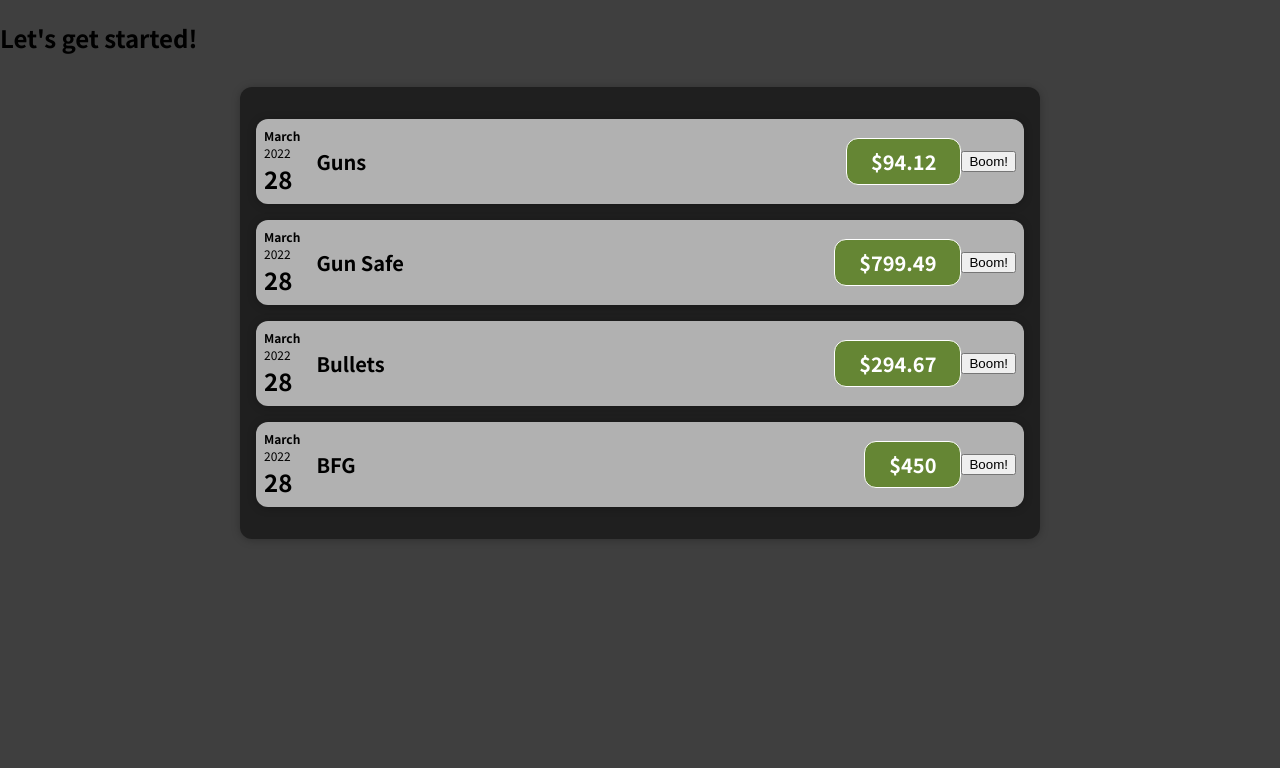
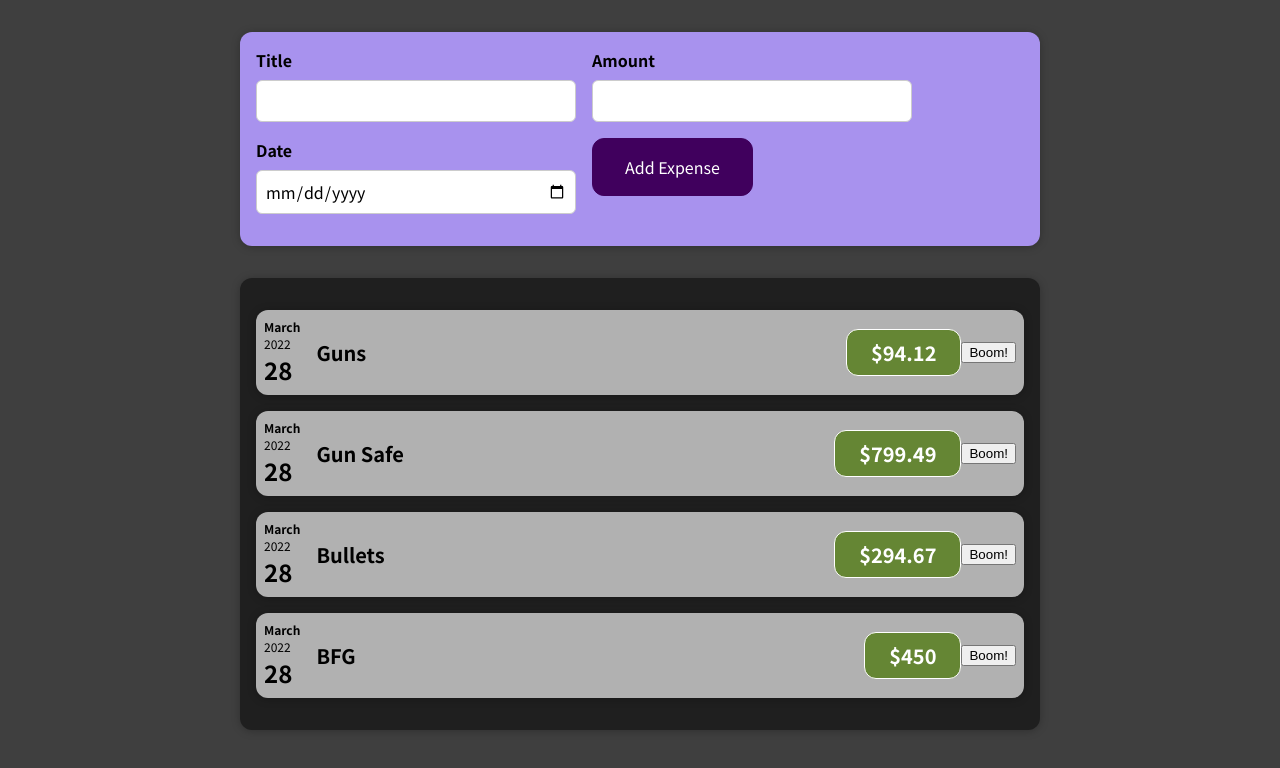
Before and after one commit to colbycocking/react-guide, a React (Create React App) app: page / in a window 1280 px wide. Shown: the top 768 px of the page. Built offline with nearby package versions, Linux system fonts and the light colour scheme.

Commit message:
Adding javascript for ExpenseForm and NewExpense componenets

```diff
--- a/src/App.js
+++ b/src/App.js
@@ -1,12 +1,13 @@
 import Expenses from "./components/Expenses/Expenses";
+import NewExpense from "./components/NewExpense/NewExpense";
 
 function App() {
 
 
   return (
     <div>
-      <h2>Let's get started!</h2>
-      <Expenses className="Expenses"/>
+      <NewExpense/>
+      <Expenses/>
     </div>
   );
 }
--- a/src/components/NewExpense/ExpenseForm.js
+++ b/src/components/NewExpense/ExpenseForm.js
@@ -4,7 +4,23 @@
 
   return (
   <form>
-    <dic className="new-expense__controls"
+    <div className="new-expense__controls">
+      <div className="new-expense__control">
+        <label>Title</label>
+        <input type='text'/>
+      </div>
+      <div className="new-expense__control">
+        <label>Amount</label>
+        <input type='number' min="0.01" step="0.01"/>
+      </div>
+      <div className="new-expense__control">
+        <label>Date</label>
+        <input type='date' min="2019-01-01" max="2022-12-31"/>
+      </div>
+      <div className="new-expense__actions">
+        <button type='submit'>Add Expense</button>
+      </div>
+    </div>
   </form>
   );
 }
--- a/src/components/NewExpense/NewExpense.js
+++ b/src/components/NewExpense/NewExpense.js
@@ -1,11 +1,10 @@
 import './NewExpense.css';
+import ExpenseForm from "./ExpenseForm";
 
 export default function NewExpense () {
   return (
-    <div>
-      <form>
-
-      </form>
+    <div className="new-expense">
+      <ExpenseForm/>
     </div>
   );
 };
```
